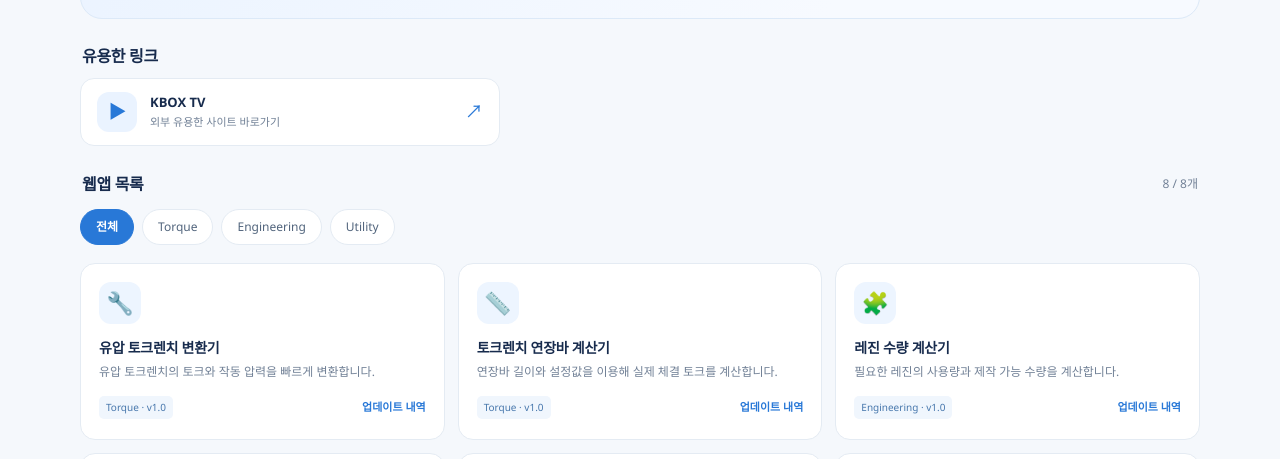
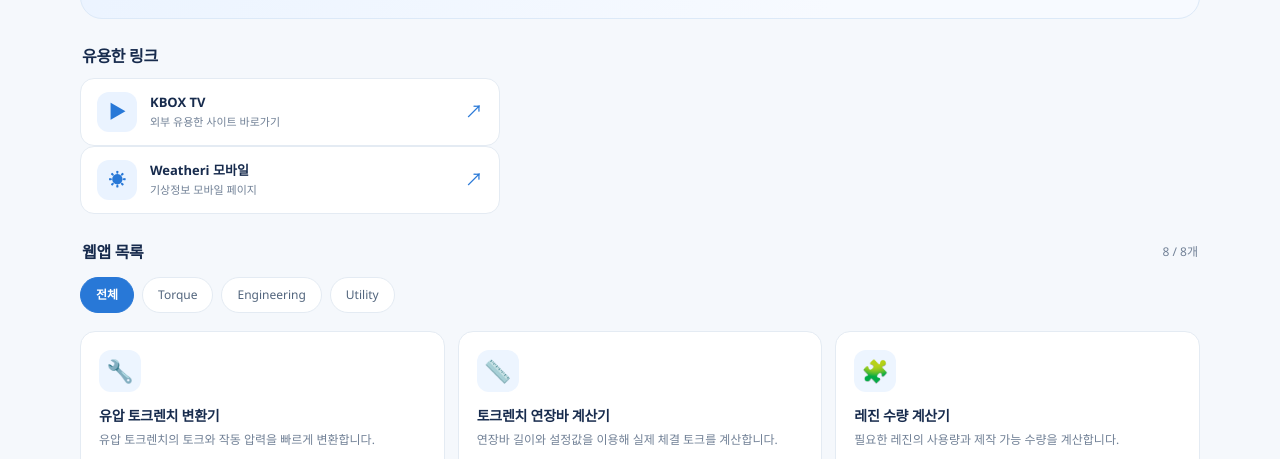
Before and after one commit to ds3402/iNote-WebApps, a website: page index.html in a window 1280 px wide. Shown: the part 287-746 px from the top of the page. Drawn offline with Linux system fonts and the light colour scheme.

Commit message:
Add files via upload

```diff
--- a/apps.json
+++ b/apps.json
@@ -1,5 +1,5 @@
 {
-  "generatedAt": "2026-11-15T13:08:24.109Z",
+  "generatedAt": "2026-11-16T12:35:27.236Z",
   "count": 8,
   "apps": [
     {
--- a/index.html
+++ b/index.html
@@ -159,6 +159,14 @@
           </span>
           <span class="useful-link-arrow" aria-hidden="true">↗</span>
         </a>
+        <a class="useful-link-card" href="http://shi.weatheri.co.kr/m/" target="_blank" rel="noopener noreferrer">
+          <span class="useful-link-icon" aria-hidden="true">☀</span>
+          <span class="useful-link-text">
+            <strong>Weatheri 모바일</strong>
+            <small>기상정보 모바일 페이지</small>
+          </span>
+          <span class="useful-link-arrow" aria-hidden="true">↗</span>
+        </a>
       </section>
       <div class="section-head"><h2>웹앱 목록</h2><span id="count">불러오는 중...</span></div>
       <nav class="filters" id="filters" aria-label="카테고리 필터"></nav>
--- a/package.json
+++ b/package.json
@@ -1,6 +1,6 @@
 {
   "name": "inote-webapps",
-  "version": "1.3.15",
+  "version": "1.3.16",
   "private": true,
   "description": "iNote Web Apps portal and static web applications",
   "scripts": {
--- a/service-worker.js
+++ b/service-worker.js
@@ -1,4 +1,4 @@
-const CACHE_NAME = "inote-webapps-v1.3.15";
+const CACHE_NAME = "inote-webapps-v1.3.16";
 const PRECACHE_URLS = [
   "./",
   "./index.html",
```
